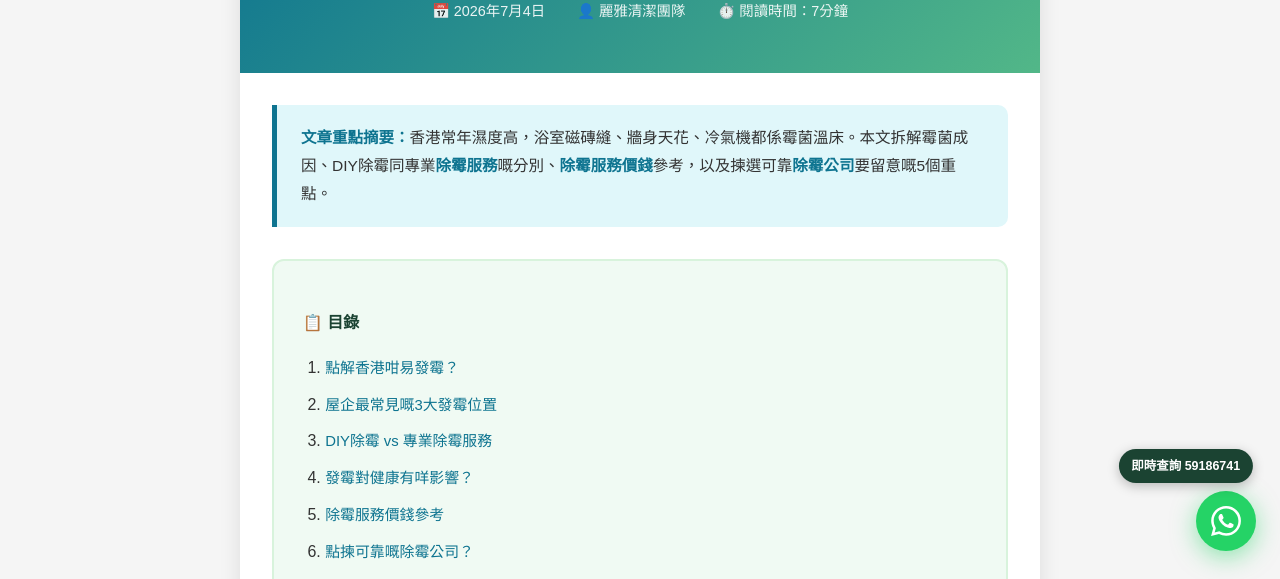
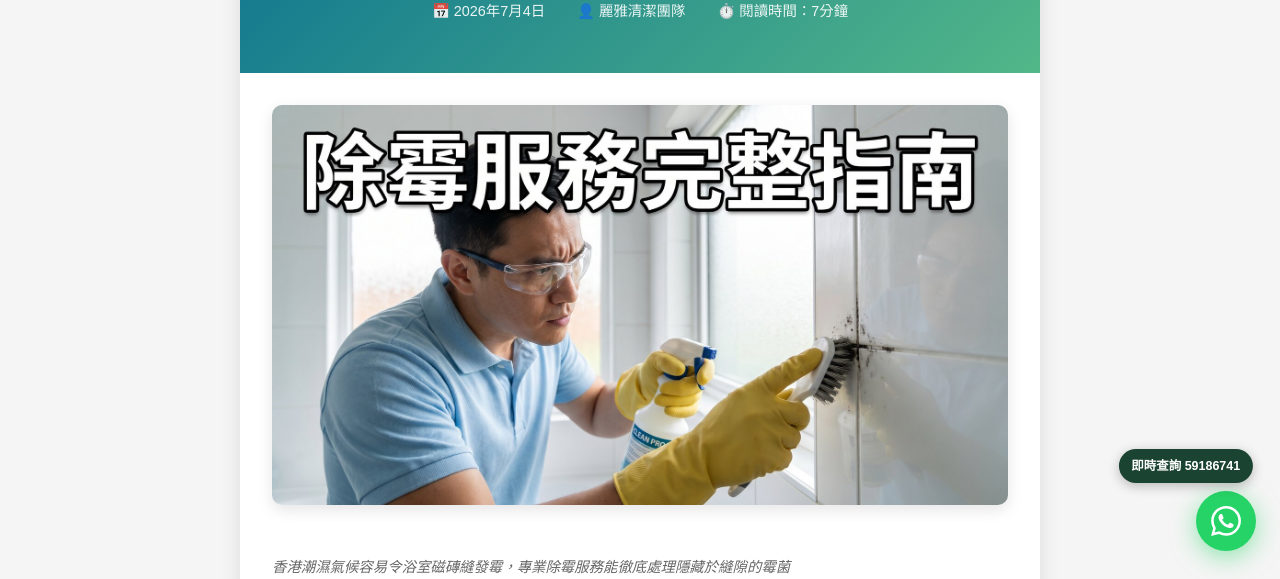
Before and after one commit to bennymak01/clean-game01, a website: page blog-post-mold-removal.html in a window 1280 px wide. Shown: the part 221-800 px from the top of the page. Drawn offline with Linux system fonts and the light colour scheme.

Commit message:
content: wire mold-removal hero image into the actual page
Image was approved in PR #83 but never wired in - the post itself had
no featured image and blog.html's listing card was still using the
humidity-dangers placeholder.

Co-authored-by: Claude <noreply@anthropic.com>

```diff
--- a/blog-post-mold-removal.html
+++ b/blog-post-mold-removal.html
@@ -247,6 +247,12 @@
 
   <!-- MAIN CONTENT -->
   <article class="blog-content">
+
+    <!-- BANNER IMAGE -->
+    <img src="images/blog/mold-removal-hero.jpg"
+         alt="專業除霉服務清潔浴室磁磚縫黑霉"
+         class="featured-image">
+    <p class="image-caption">香港潮濕氣候容易令浴室磁磚縫發霉，專業除霉服務能徹底處理隱藏於縫隙的霉菌</p>
 
     <!-- FEATURE SNIPPET -->
     <div class="snippet-box">
```
Also changed, not shown: blog.html (+1 -2 lines).
